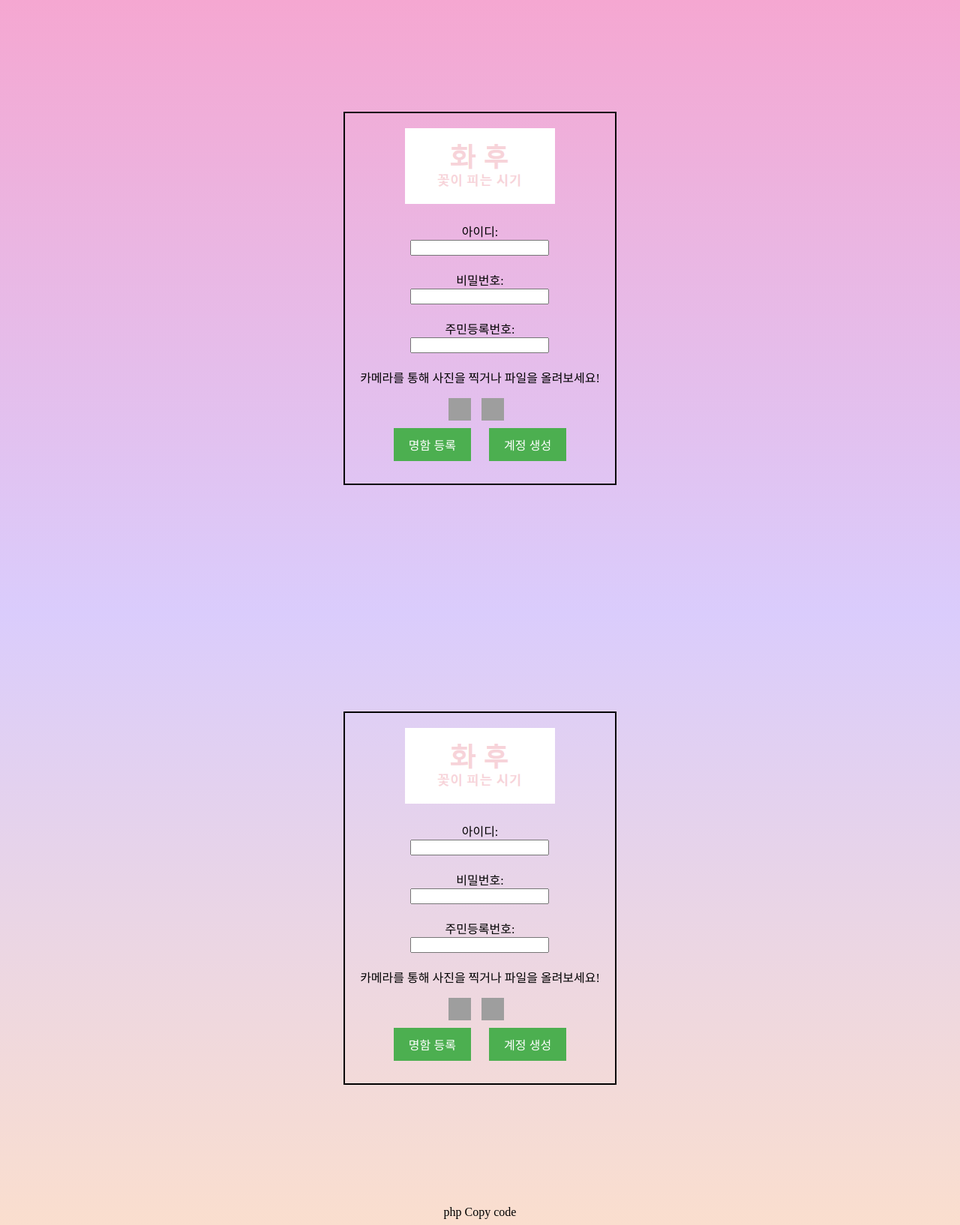
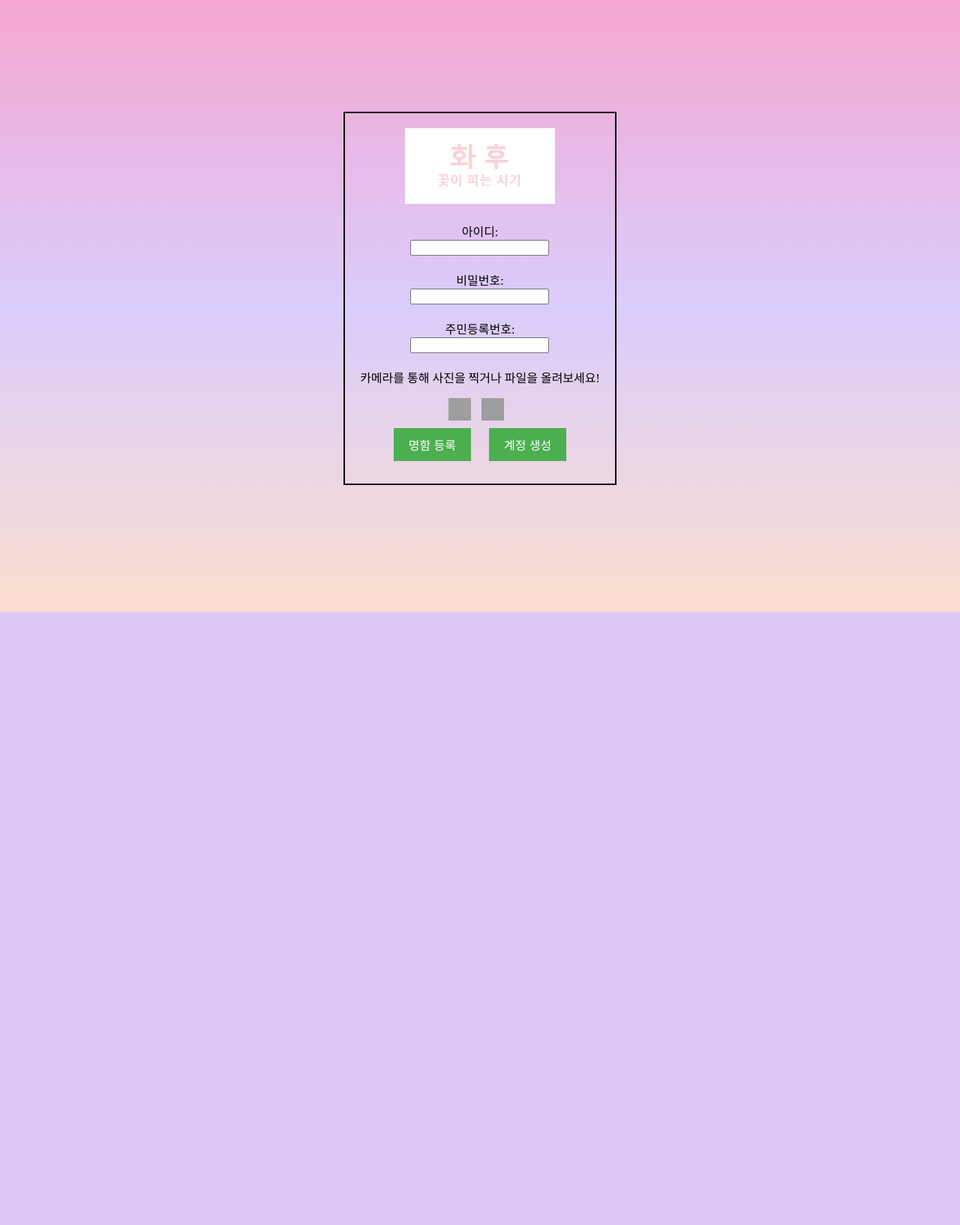
Before and after one commit to hz6450/2023-1-ImmersiveCamp, a Flask app: page /index in a window 1280 px wide. Shown: the whole page at 75% size. After the commit the page ends 816 px from the top, so only its background shows below. Run offline with Flask 3, Linux system fonts and the light colour scheme; grey boxes are pictures that could not be loaded.

Commit message:
2032/07/17

```diff
--- a/4주차/simulation/app.py
+++ b/4주차/simulation/app.py
@@ -6,6 +6,10 @@ app = Flask(__name__)
 def logo():
     return render_template('logo.html')
 
+@app.route('/ocr')
+def ocr():
+    return render_template('ocr.html')
+
 @app.route('/index')
 def index():
     return render_template('index.html')
--- a/4주차/simulation/templates/index.html
+++ b/4주차/simulation/templates/index.html
@@ -7,107 +7,6 @@
             text-align: center;
             background: linear-gradient(to bottom, #F5A7D1, #DACCFC, #FADECE);
         }
-        .container {
-        display: inline-block;
-        border: 2px solid #000;
-        padding: 20px;
-        margin-bottom: 20px;
-    }
-
-    .input-field {
-        margin-bottom: 20px;
-    }
-
-    .input-field label {
-        display: block;
-    }
-
-    .icon {
-        width: 30px;
-        height: 30px;
-        margin-right: 10px;
-        vertical-align: middle;
-    }
-
-    .submit-btn {
-        background-color: #4CAF50;
-        color: white;
-        border: none;
-        padding: 10px 20px;
-        text-align: center;
-        text-decoration: none;
-        display: inline-block;
-        font-size: 16px;
-        margin: 10px;
-        cursor: pointer;
-    }
-
-    .logo {
-        width: 200px;
-        height: auto;
-        margin-bottom: 20px;
-    }
-
-    .flex-container {
-        display: flex;
-        flex-direction: column;
-        align-items: center;
-        justify-content: center;
-        height: 100vh; /* Set the height of the container to full viewport height */
-    }
-</style>
-
-</head>
-<body>
-    <div class="flex-container">
-        <div class="container">
-            <img class="logo" src="/static/images/logo.png" alt="Logo">
-            <form>
-                <div class="input-field">
-                    <label for="id">아이디:</label>
-                    <input type="text" id="id" name="id">
-                </div>
-                <div class="input-field">
-                    <label for="password">비밀번호:</label>
-                    <input type="password" id="password" name="password">
-                </div>
-                <div class="input-field">
-                    <label for="jumin">주민등록번호:</label>
-                    <input type="text" id="jumin" name="jumin">
-                </div>
-            </form>
-            <p>카메라를 통해 사진을 찍거나 파일을 올려보세요!</p>
-            <div>
-                <img class="icon" src="camera_icon.png" alt="Camera Icon">
-                <img class="icon" src="file_icon.png" alt="File Icon">
-            </div>
-            <div>
-                <button class="submit-btn" onclick="registerBusinessCard()">명함 등록</button>
-                <button class="submit-btn" onclick="createAccount()">계정 생성</button>
-            </div>
-        </div>
-    </div>
-    <script>
-        function registerBusinessCard() {
-            // 명함 등록 기능 구현
-        }
-
-        function createAccount() {
-            // 계정 생성 기능 구현
-        }
-    </script>
-
-<!DOCTYPE html>
-<html>
-<head>
-    <title>인덱스 페이지</title>
-    <style>
-        body {
-            text-align: center;
-            background: linear-gradient(to bottom, #F5A7D1, #DACCFC, #FADECE);
-        }
-css
-Copy code
         .container {
         display: inline-block;
         border: 2px solid #000;
@@ -187,11 +86,9 @@ Copy code
             </div>
         </div>
     </div>
-php
-Copy code
     <script>
         function registerBusinessCard() {
-        // 명함 등록 기능 구현
+            window.location.href = 'ocr';
         }
 
         function createAccount() {
```
Also changed, not shown: 4주차/simulation/templates/ocr.html (+151 -0 lines). Lines whose indentation alone changed are shown as unchanged.
